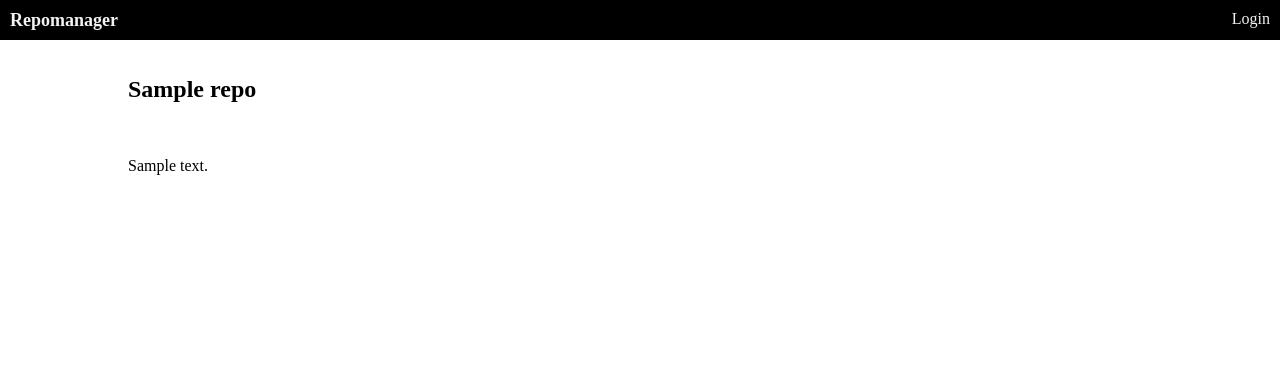
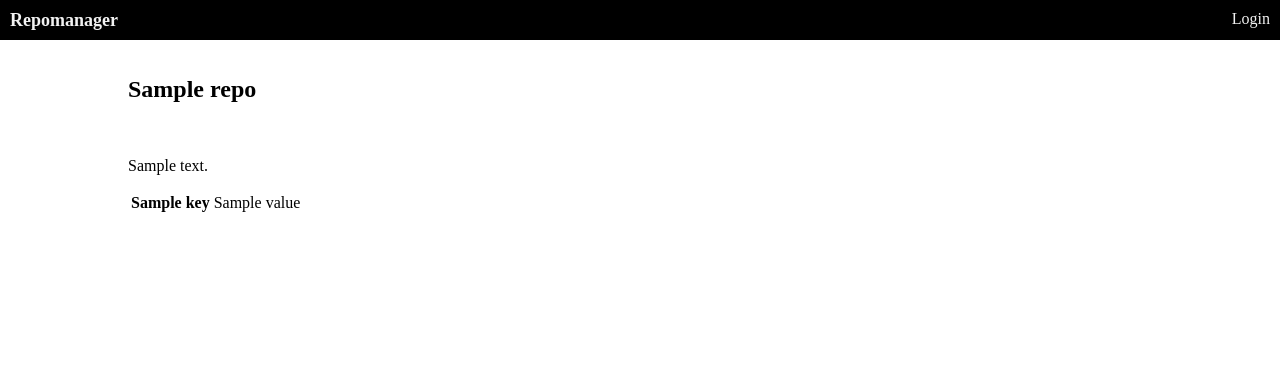
Before and after one commit to giocaizzi/repomanager, a Flask app: template repomanager/templates/repo.html in a window 1280 px wide. Shown: the top 386 px of the page. Run offline with Flask 3, Linux system fonts and the light colour scheme; the template is opened without the code that fills it: most values are stand-ins (such as "Sample title", 1, 10 or a date in 2020); parts of the project's set-up code (start-up, migrations or seed data) failed here and were passed over.

Commit message:
iterate selectiveley

```diff
--- a/repomanager/app.py
+++ b/repomanager/app.py
@@ -18,6 +18,10 @@ app.secret_key = config("SECRET_KEY")
 @app.template_filter("is_none")
 def is_none_filter(value):
     return value is None
+
+@app.template_filter("is_different")
+def is_different_filter(value1, value2):
+    return value1 != value2
 
 
 def redirect_to_home_missing_auth(f):
--- a/repomanager/templates/repo.html
+++ b/repomanager/templates/repo.html
@@ -5,13 +5,16 @@
     <p> {{repo.description}}</p>
 </section>
 <section>
-    <!-- <table>
+    <table>
         {% for key,value in repo%}
-            <tr>
-                <th>{{ key }}</th>
-                <td>{{ value }}</td>
-            </tr>
+        {% if key|is_different('name') and key|is_different('description') %}
+        <tr>
+            <th>{{ key }}</th>
+            <td>{{ value }}</td>
+
+        </tr>
+        {% endif %}
         {% endfor %}
-    </table> -->
+    </table>
 </section>
 {% endblock %}
```
